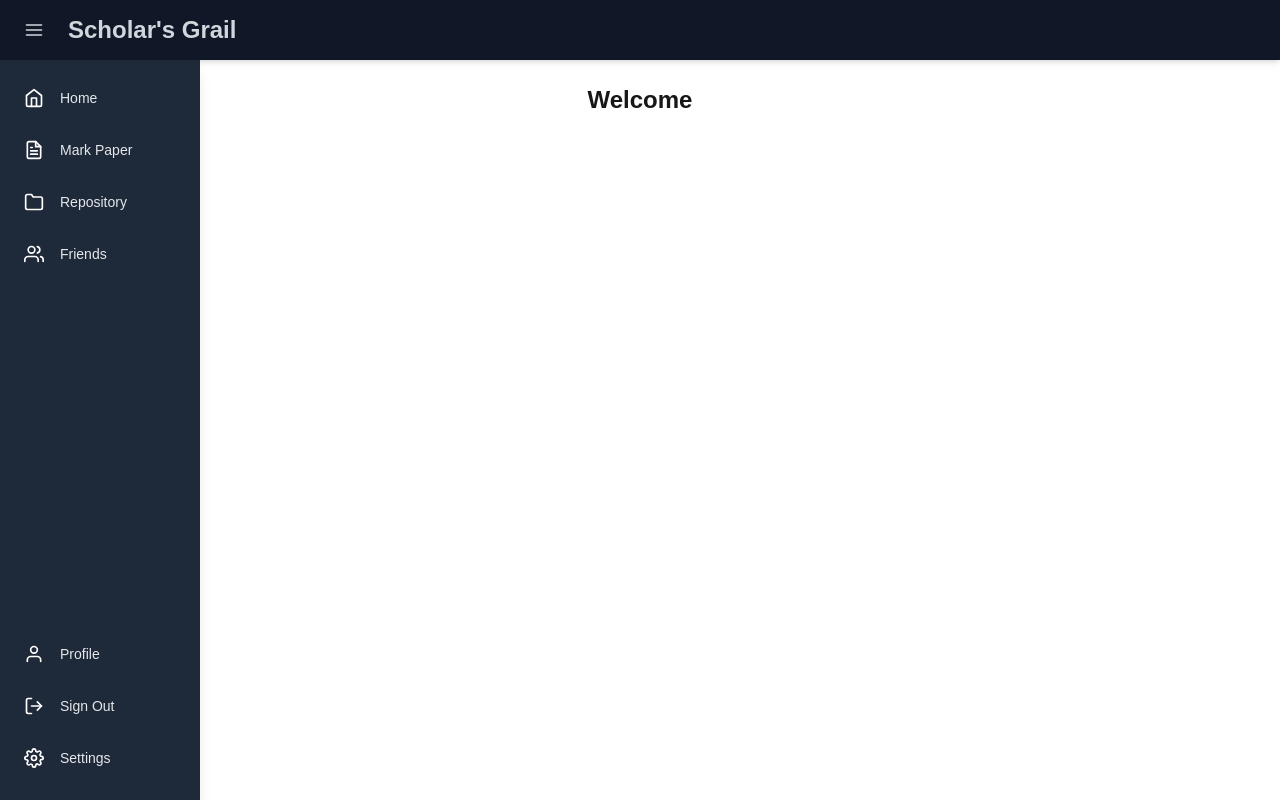
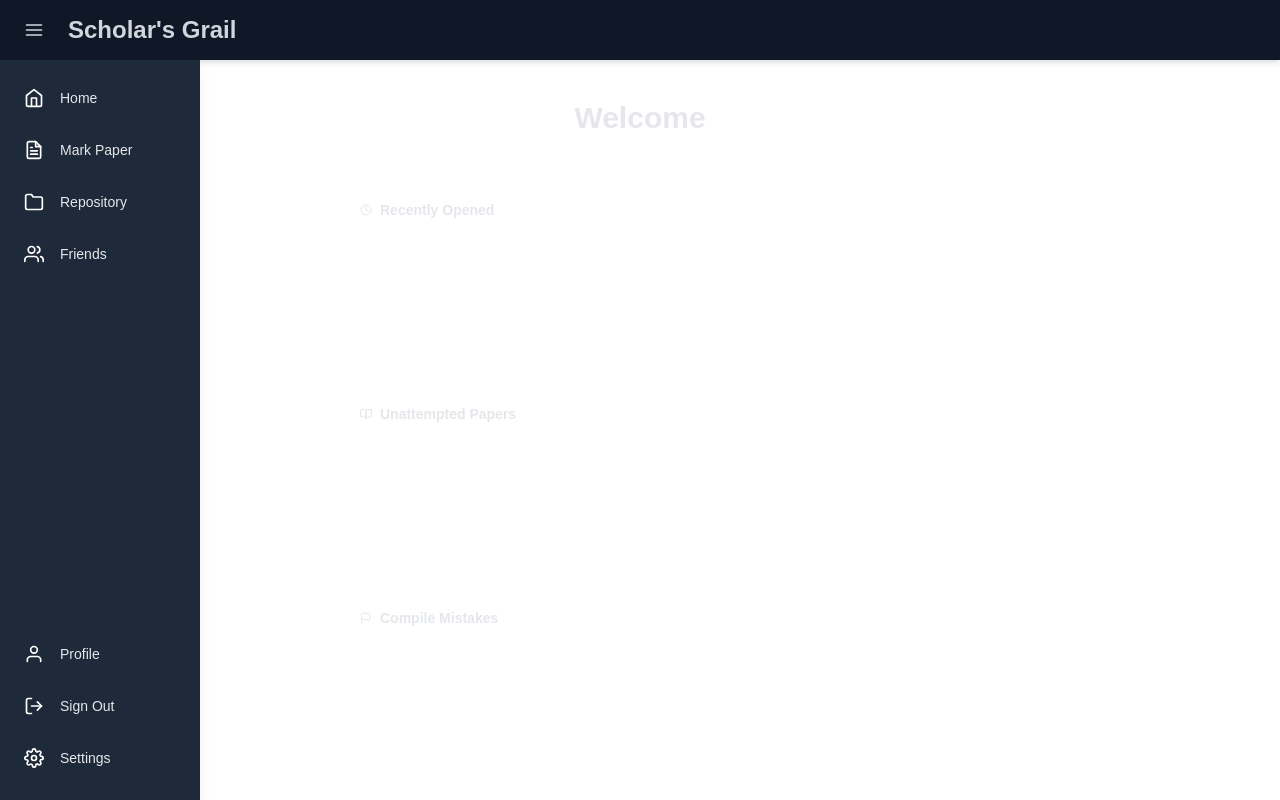
Before and after one commit to ZhangYize2003/scholars-grail, a Next.js app: page / in a window 1280 px wide. Built offline with nearby package versions, Linux system fonts and the light colour scheme; no server answers; sample sign-in values are in the browser's storage.

Commit message:
feat: add main section to home page

```diff
--- /dev/null
+++ b/app/home/main.tsx
@@ -0,0 +1,31 @@
+import { useEffect } from "react";
+import { FiClock, FiBookOpen, FiFlag} from "react-icons/fi";
+
+const Main = () => {
+    return (
+        <main className="ml-90">
+            <div className="my-10 space-y-40">
+                <div className="flex items-center gap-2">
+                    <FiClock className="text-gray-200 w-3 h-3 mt-6" />
+                    <h2 className="text-gray-200 text-sm text-left">
+                        Recently Opened
+                    </h2>
+                </div>
+                <div className="flex items-center gap-2">
+                    <FiBookOpen className="text-gray-200 w-3 h-3 mt-6"/>
+                    <h2 className="text-gray-200 text-sm text-left">
+                        Unattempted Papers
+                    </h2>
+                </div>
+                <div className="flex items-center gap-2">
+                    <FiFlag className="text-gray-200 w-3 h-3 mt-6"/>
+                    <h2 className="text-gray-200 text-sm text-left">
+                        Compile Mistakes
+                    </h2>
+                </div>
+            </div>
+        </main>
+    );
+}
+
+export default Main;
--- a/app/page.tsx
+++ b/app/page.tsx
@@ -2,6 +2,7 @@
 import { useEffect, useState } from "react";
 import { useRouter } from "next/navigation";
 import Header from "./home/header";
+import Main from "./home/main";
 import { doc, getDoc } from 'firebase/firestore';
 import { db } from "../app/firebase/config";
 
@@ -33,9 +34,12 @@ export default function Home() {
   }, [router]);
 
   return (
-     <div className="min-h-screen">
+  <div className="min-h-screen">
       <Header />
-       <h2>Welcome{userName ? `, ${userName}!` : ""}</h2>
+        <h1 className="my-10 text-gray-200">
+          Welcome{userName ? `, ${userName}!` : ""}
+        </h1>
+      <Main />
     </div>
   );
 }
```
